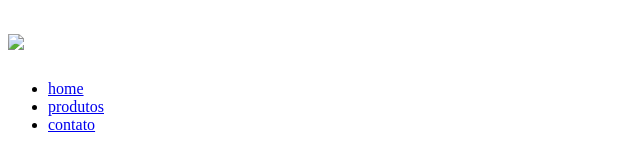
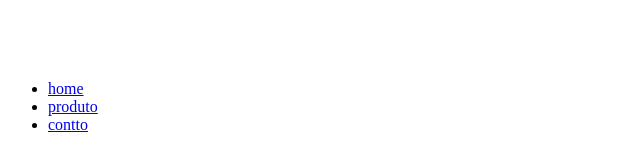
Before and after one commit to vitoriaviotti/1B2site, a plain HTML site: page index.html in a window 1280 px wide. Shown: the full height of the page, 0-640 px from the left. Drawn offline with Linux system fonts and the light colour scheme.

Commit message:
Update index.html

```diff
--- a/index.html
+++ b/index.html
@@ -3,18 +3,17 @@
 <head>
     <meta charset="UTF-8">
     <meta name="viewport" content="width=device-width, initial-scale=1.0">
-    <title>maquiagem</title>
+    <title>tecnologia e desenvolvimentos </title>
 </head>
 <body>
-   <header>
-    <h1><img src="logo.png"></h1>
-
-    <nav>
-        <ul>
-            <li><a href="index.html">home</a></li>
-            <li><a href="produtos.html">produtos</a></li>
-            <li><a href="contato.html">contato</a></li>
-        </ul>
+    <header>
+        <h1><img scr="logo.png"></h1>
+        <nav>
+            <ul>
+                <li><a href="index.html">home</a></li>
+                <li><a href="produtos.html">produto</a></li>
+                <li><a href="contato.html">contto</a></li>
+            </ul>
         </nav>
     </header>
 </body>
```
